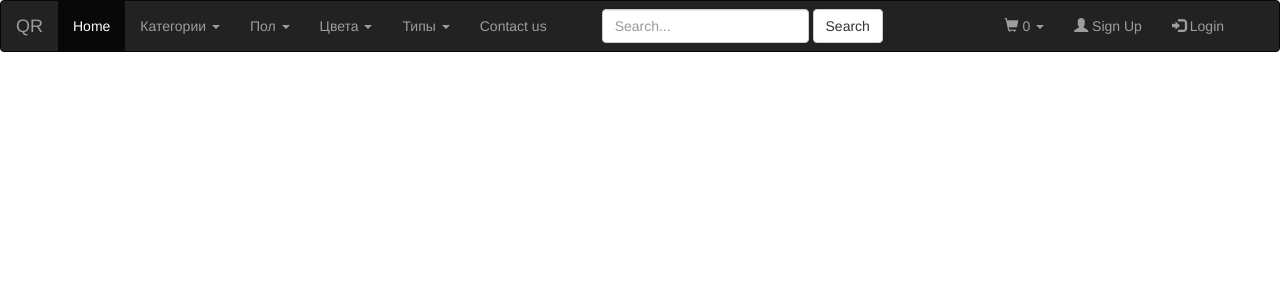
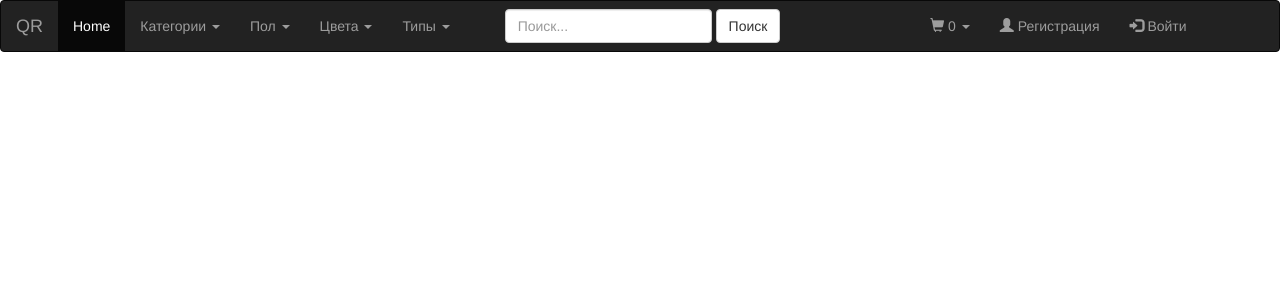
Before and after one commit to zhandos200103201/DjangoOracle, a Django app: page / in a window 1280 px wide. Shown: the top 300 px of the page. Run offline with Django 4.2, Linux system fonts and the light colour scheme; data comes from the database, SQL or seed files in the repository; both versions use the stored data as it was after the commit; data that the repository does not hold is empty; some libraries are stand-ins or nearby versions.

Commit message:
last changes

```diff
--- a/store/main/apps.py
+++ b/store/main/apps.py
@@ -6,3 +6,4 @@ from django.apps import AppConfig
 class MainConfig(AppConfig):
     default_auto_field = 'django.db.models.BigAutoField'
     name = 'main'
+    verbose_name = 'Главная'
--- a/store/main/models.py
+++ b/store/main/models.py
@@ -91,6 +91,10 @@ class Products(models.Model):
     def __str__(self):
         return self.product_name
 
+    class Meta:
+        verbose_name = 'Продукт'
+        verbose_name_plural = 'Продукты'
+
 
 class Order(models.Model):
     customer = models.ForeignKey(User, on_delete=models.CASCADE, blank=True, null=True)
@@ -122,6 +126,10 @@ class Order(models.Model):
         total = sum([item.quantity for item in orderitem])
         return total
 
+    class Meta:
+        verbose_name = 'Заказ'
+        verbose_name_plural = 'Заказы'
+
 
 class OrderItem(models.Model):
     product = models.ForeignKey(Products, on_delete=models.SET_NULL, blank=True, null=True)
@@ -137,6 +145,10 @@ class OrderItem(models.Model):
     def __str__(self):
         return self.product.product_name
 
+    class Meta:
+        verbose_name = 'Элемент заказа'
+        verbose_name_plural = 'Элементы заказа'
+
 
 class ShippingAddress(models.Model):
     customer = models.ForeignKey(User, on_delete=models.SET_NULL, blank=True, null=True)
@@ -150,3 +162,7 @@ class ShippingAddress(models.Model):
 
     def __str__(self):
         return self.address
+
+    class Meta:
+        verbose_name = 'Адрес достаки'
+        verbose_name_plural = 'Адреса доставки'
--- a/store/main/templates/main/base.html
+++ b/store/main/templates/main/base.html
@@ -97,17 +97,16 @@
                     {% endfor %}
                 </ul>
             </li>
-            <li><a href="#">Contact us</a></li>
         </ul>
         <form class="navbar-form navbar-left" style="margin-left: 2%;" method="GET" action="{% url 'search' %}">
             {% csrf_token %}
             <div class="form-group">
-                <input type="text" class="form-control" placeholder="Search..." name="search">
+                <input type="text" class="form-control" placeholder="Поиск..." name="search">
             </div>
-            <button type="submit" class="btn btn-default">Search</button>
+            <button type="submit" class="btn btn-default">Поиск</button>
         </form>
 
-        <ul class="nav navbar-nav" style="float: right; margin-right: 2%;">
+        <ul class="nav navbar-nav" style="float: right; margin-right: 5%;">
             <li class="dropdown">
                 <a href="{% url 'cart' %}" class="dropdown-toggle" data-toggle="dropdown" role="button"
                    aria-expanded="false"> <span
@@ -131,7 +130,7 @@
                         </li>
                     {% endfor %}
                     <li class="divider"></li>
-                    <li><a class="text-center" href="{% url 'cart' %}">View Cart</a></li>
+                    <li><a class="text-center" href="{% url 'cart' %}">Корзина</a></li>
                 </ul>
             </li>
 <!--        </ul>-->
@@ -143,19 +142,19 @@
                     <span class="glyphicon glyphicon-user"></span> {{ user.username }}</a>
                 <ul class="dropdown-menu">
                     {% if user.is_staff %}
-                    <li><a href="{% url 'admin' %}"><i class="fa fa-user-o"></i> Admin panel</a></li>
-                    <li><a href="{% url 'user' %}"><i class="fa fa-user-o"></i> User Profile</a></li>
-                    <li><a href="{% url 'add' %}"><i class="fa fa-user-o"></i>Add product</a></li>
+                    <li><a href="{% url 'admin' %}"><i class="fa fa-user-o"></i> Админ панель</a></li>
+                    <li><a href="{% url 'user' %}"><i class="fa fa-user-o"></i> Личный кабинет</a></li>
+                    <li><a href="{% url 'add' %}"><i class="fa fa-user-o"></i>Добавить продукт</a></li>
                     {% else %}
-                    <li><a href="{% url 'user' %}"><i class="fa fa-user-o"></i> User Profile</a></li>
+                    <li><a href="{% url 'user' %}"><i class="fa fa-user-o"></i> Личный кабинет</a></li>
                     {% endif %}
                     <li class="divider"></li>
-                    <li><a href="{% url 'logout' %}"><span class="glyphicon glyphicon-log-out"></span> Logout</a></li>
+                    <li><a href="{% url 'logout' %}"><span class="glyphicon glyphicon-log-out"></span> Выйти</a></li>
                 </ul>
             </li>
             {% else %}
-            <li><a href="{% url 'register' %}"><span class="glyphicon glyphicon-user"></span> Sign Up</a></li>
-            <li><a href="{% url 'login' %}"><span class="glyphicon glyphicon-log-in"></span> Login</a></li>
+            <li><a href="{% url 'register' %}"><span class="glyphicon glyphicon-user"></span> Регистрация</a></li>
+            <li><a href="{% url 'login' %}"><span class="glyphicon glyphicon-log-in"></span> Войти</a></li>
             {% endif %}
         </ul>
     </div>
--- a/store/store/settings.py
+++ b/store/store/settings.py
@@ -107,7 +107,7 @@ AUTH_PASSWORD_VALIDATORS = [
 # Internationalization
 # https://docs.djangoproject.com/en/4.0/topics/i18n/
 
-LANGUAGE_CODE = 'en-us'
+LANGUAGE_CODE = 'ru'
 
 TIME_ZONE = 'UTC'
 
```
Also changed, not shown: store/db.sqlite3, store/main/migrations/0002_alter_order_options_alter_orderitem_options_and_more.py (added).
